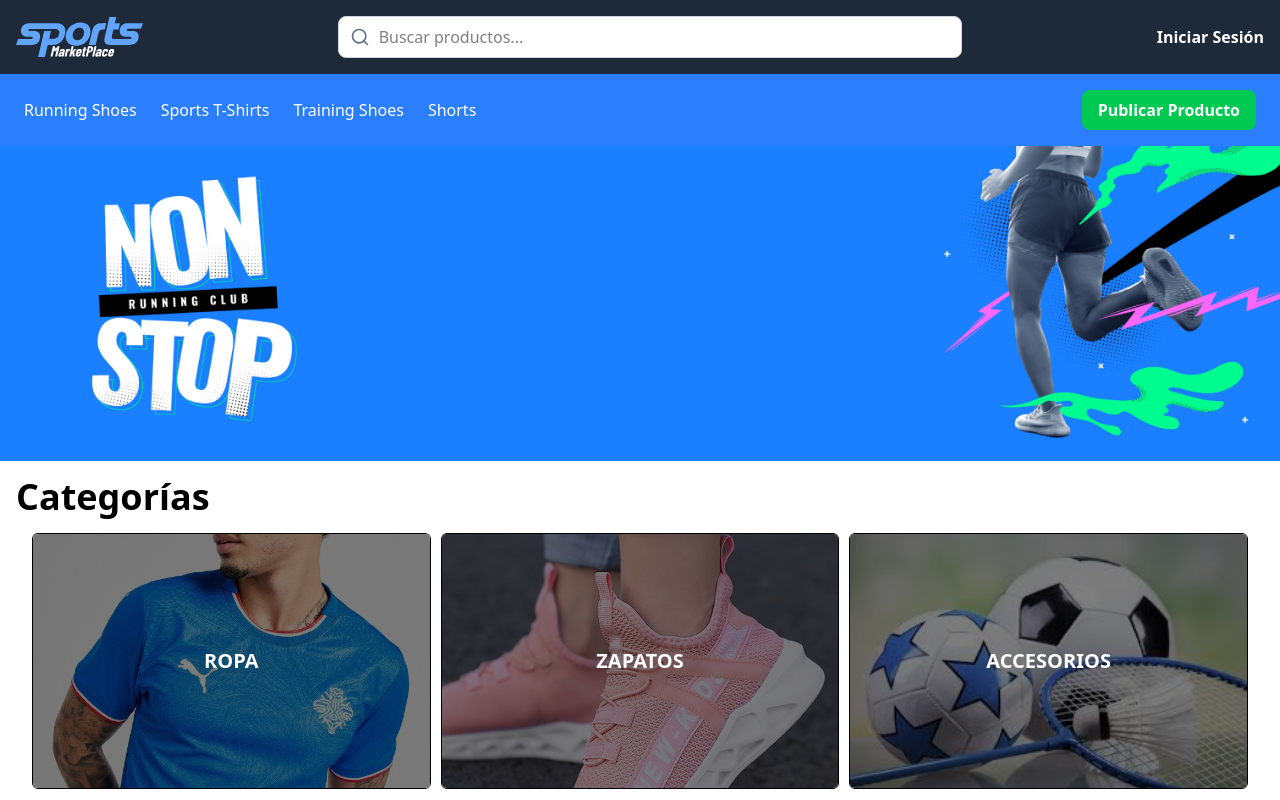
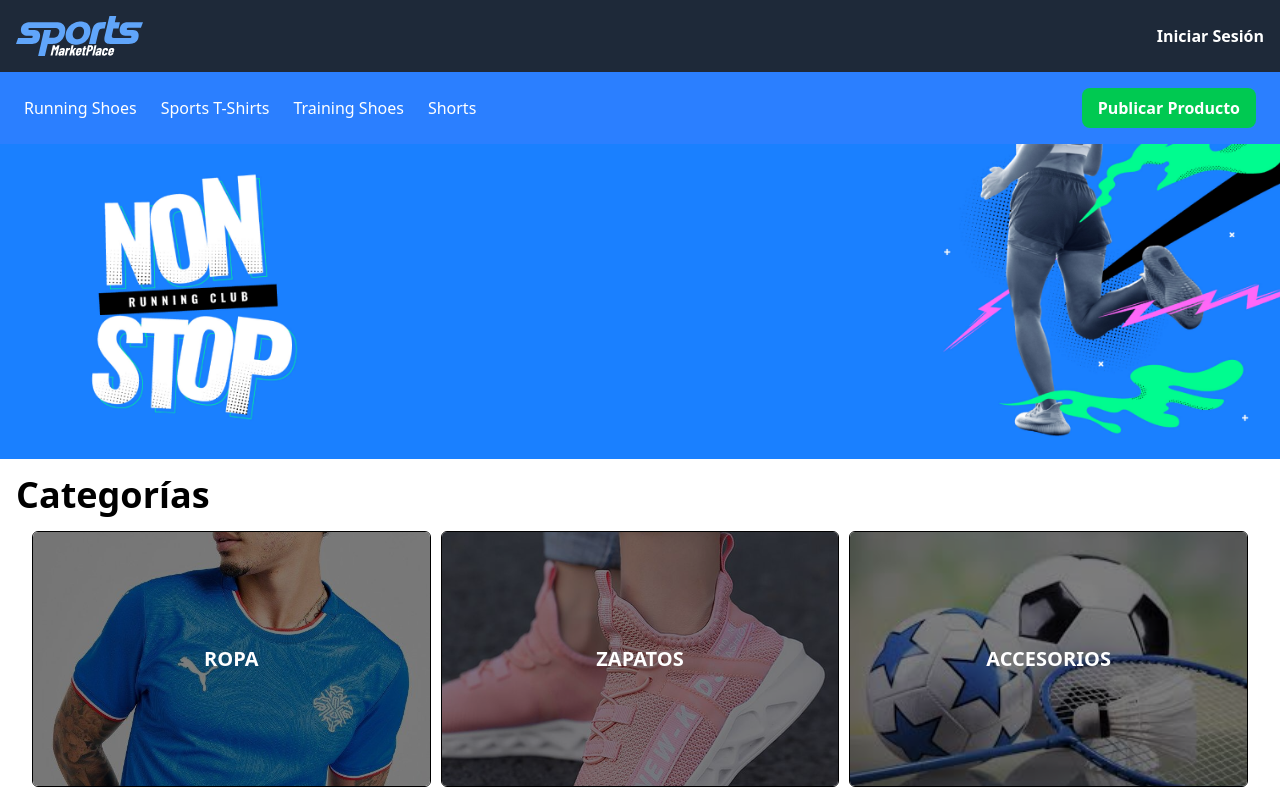
Before and after one commit to camunoz2/sport_market, a React (Vite) app in the folder frontend/: page / in a window 1280 px wide. Shown: the top 800 px of the page. Built offline with nearby package versions, Linux system fonts and the light colour scheme.

Commit message:
Revert "se coloco el buscador en el  header"

```diff
--- a/frontend/src/components/header.jsx
+++ b/frontend/src/components/header.jsx
@@ -1,25 +1,28 @@
-import { useEffect, useState } from "react";
+import { useEffect } from "react";
 import { useNavigate } from "react-router";
 import { useAuth } from "../context/AuthContext";
-import { Search } from "lucide-react";
 
-const Header = ({ products }) => {
+const Header = () => {
   const { user, logout, setUser } = useAuth();
   const navigate = useNavigate();
-  const [searchTerm, setSearchTerm] = useState("");
 
   useEffect(() => {
     const loadUser = () => {
       const token = sessionStorage.getItem("jwt");
       const email = sessionStorage.getItem("email");
       if (token && email) {
+        // Set the user in the AuthContext
         setUser({ email });
       }
     };
 
     loadUser();
+
     window.addEventListener("storage", loadUser);
-    return () => window.removeEventListener("storage", loadUser);
+
+    return () => {
+      window.removeEventListener("storage", loadUser);
+    };
   }, [setUser]);
 
   const handleLogout = () => {
@@ -29,13 +32,6 @@ const Header = ({ products }) => {
     navigate("/login");
   };
 
-  const handleSearch = (e) => {
-    e.preventDefault();
-    if (searchTerm.trim()) {
-      navigate(`/search?q=${searchTerm}`);
-    }
-  };
-
   return (
     <header className="p-4 bg-gray-800 shadow-md">
       <div className="container mx-auto flex items-center justify-between">
@@ -43,36 +39,34 @@ const Header = ({ products }) => {
           <img src="/logo.svg" alt="Logo" className="h-10" />
         </a>
 
-        {/* Buscador */}
-        <form onSubmit={handleSearch} className="relative flex items-center w-1/2">
-          <input
-            type="text"
-            placeholder="Buscar productos..."
-            className="w-full p-2 pl-10 rounded-lg border border-gray-300 focus:outline-none bg-white"  // Aquí se agregó 'bg-white'
-            value={searchTerm}
-            onChange={(e) => setSearchTerm(e.target.value)}
-          />
-          <Search className="absolute left-3 text-gray-500" size={20} />
-        </form>
         <div className="flex items-center">
           {user ? (
             <>
               <div className="flex flex-col mr-4">
-                <a className="text-white font-bold text-center" href="/profile">Mi Perfil</a>
-                <span className="text-white">Hola, {user.email}</span>
-                <button className="text-white font-bold hover:underline" onClick={handleLogout}>
+                <a className="text-white font-bold text-center" href="/profile">
+                  Mi Perfil
+                </a>
+                <span className="text-white">Holas, {user.email}</span>
+                <button
+                  className="text-white font-bold hover:underline"
+                  onClick={handleLogout}
+                >
                   Cerrar Sesión
                 </button>
               </div>
               <div className="relative">
                 <img src="/carticon.svg" alt="Carrito" className="h-8" />
-                <span className="absolute bottom-0 right-0 inline-flex items-center justify-center w-4 h-4 text-xs font-bold text-red-100 bg-red-600 rounded-full">
+                <span className="absolute bottom-0 right-0 inline-flex items-center justify-center w-4 h-4 text-xs font-bold leading-none text-red-100 bg-red-600 rounded-full">
                   3
                 </span>
               </div>
             </>
           ) : (
-            <button className="text-white font-bold hover:underline" onClick={() => navigate("/login")}>
+
+            <button
+              className="text-white font-bold hover:underline"
+              onClick={() => navigate("/login")}
+            >
               Iniciar Sesión
             </button>
           )}
```
